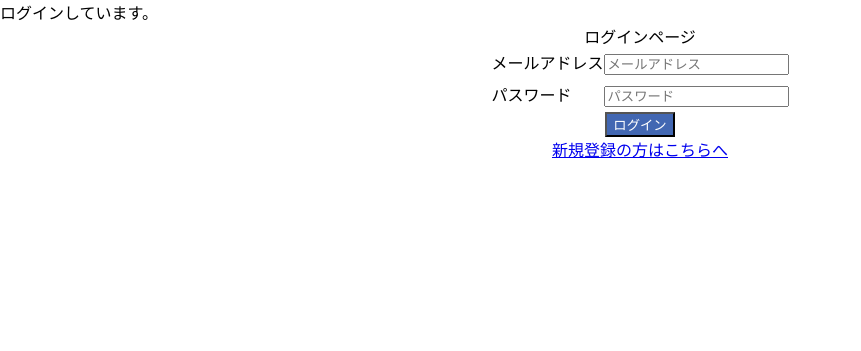
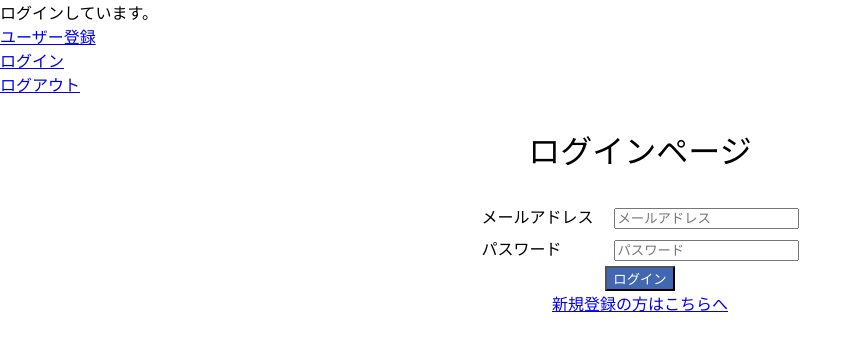
Before and after one commit to noemoriwaki/php_facebook, a PHP site: page /login.php in a window 1280 px wide. Shown: the top 351 px of the page, without its empty margins (0-861 px from the left). Run offline with PHP 8.4, Linux system fonts and the light colour scheme; the visitor is signed in with stand-in values (Sample User, id 1).

Commit message:
ファイルを更新

```diff
--- a/css/login.css
+++ b/css/login.css
@@ -5,7 +5,9 @@ button{
     color: white;
 }
 h1{
+    margin: 30px 0;
     text-align: center;
+    font-size: 2rem;
 }
 form{
     text-align: center;
@@ -16,6 +18,7 @@ p{
 }
 th{
     text-align: left;
+    padding-right: 20px;
 }
 table{
     margin: 0 auto;
--- a/login.php
+++ b/login.php
@@ -54,6 +54,9 @@ if ($_SESSION["login"]) {
 
 </head>
 <body>
+    <!-- 共通のログインnavを読み込み -->
+<?php include("menu.php"); ?>
+
     <h1>ログインページ</h1>
         <form action="./login.php" methot="POST">
         <table>
--- /dev/null
+++ b/menu.php
@@ -0,0 +1,5 @@
+        <ul>
+            <li><a href="/registration.php">ユーザー登録</a></li>
+            <li><a href="/login.php">ログイン</a></li>
+            <li><a href="/logout.php">ログアウト</a></li>
+        </ul>
--- a/registration.php
+++ b/registration.php
@@ -43,6 +43,9 @@ if ($_SESSION["login"]) {
     <title>ユーザー登録ページ</title>
 </head>
 <body>
+    <!-- 共通のログインnavを読み込み -->
+<?php include("menu.php"); ?>
+
     <h1>ユーザー登録ページ</h1>
         <form action="./registration.php" method="POST">
             <table>
```
Also changed, not shown: facebook.php (+7 -6 lines).
